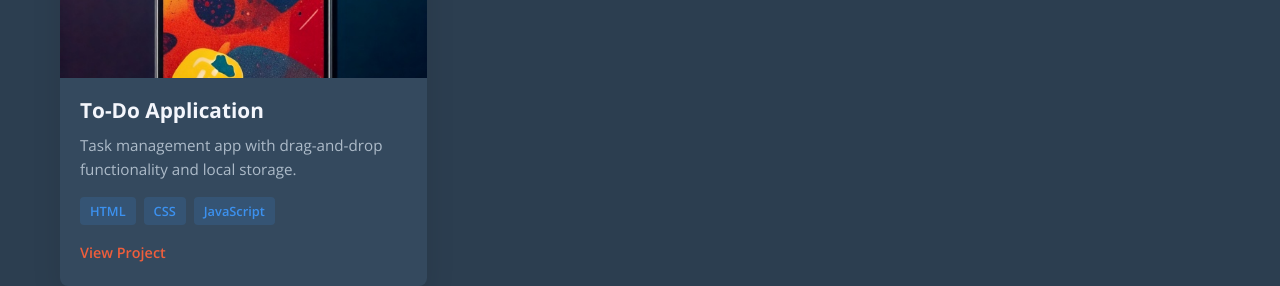
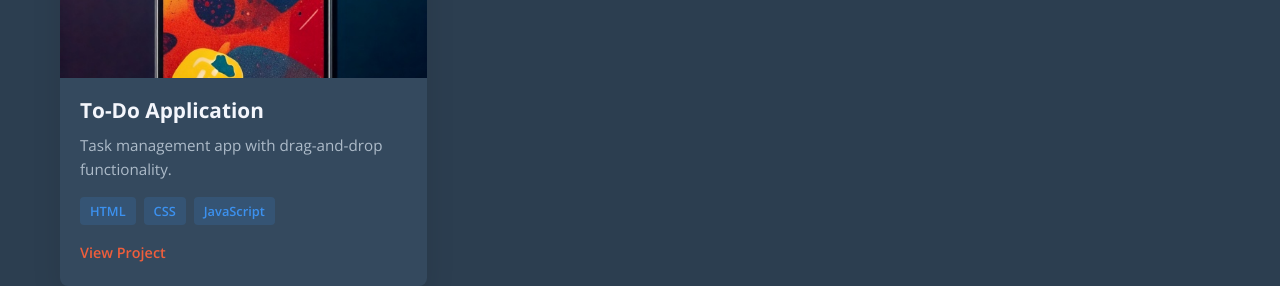
Before and after one commit to AissataGaledou/Portfoliio, a plain HTML site: page index.html in a window 1280 px wide. Shown: the part 2400-2686 px from the top of the page. Drawn offline with nearby package versions, Linux system fonts and the light colour scheme; a script that the page names is missing.

Commit message:
Updated form.html

```diff
--- a/index.html
+++ b/index.html
@@ -158,7 +158,7 @@
                             </div>
                             <div class="project-info">
                                 <h4>To-Do Application</h4>
-                                <p>Task management app with drag-and-drop functionality and local storage.</p>
+                                <p>Task management app with drag-and-drop functionality.</p>
                                 <div class="project-tags">
                                     <span class="tag">HTML</span>
                                     <span class="tag">CSS</span>
```
